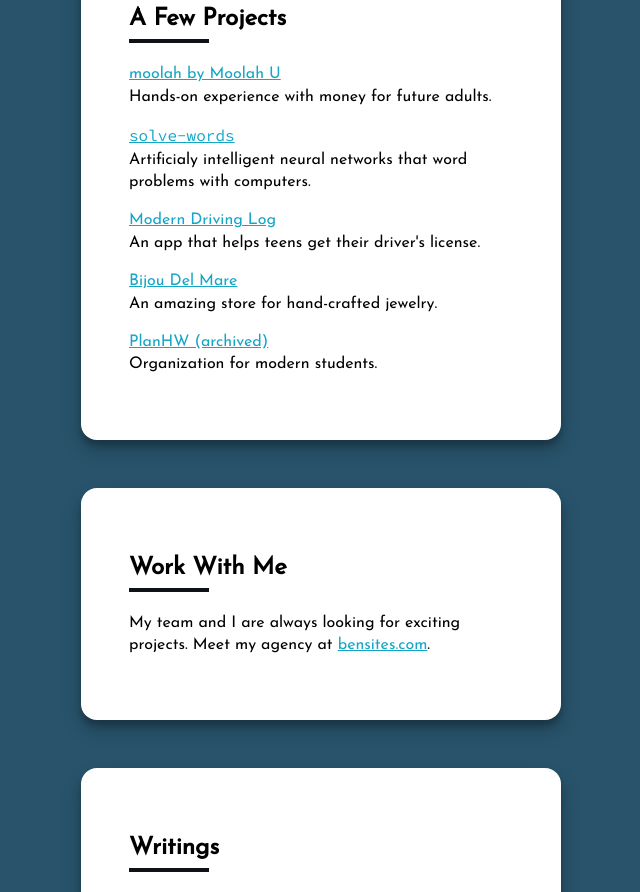
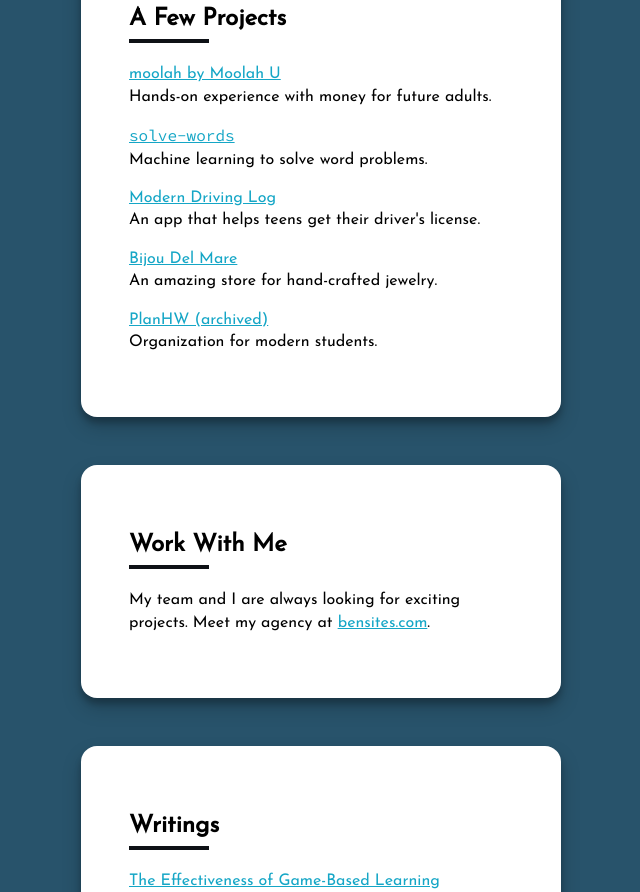
Before and after one commit to benaubin/benaubin.com, a Next.js app: page / in a window 1280 px wide. Shown: the part 1280-2172 px from the top of the page, without its empty margins (319-959 px from the left). Built offline with nearby package versions, Linux system fonts and the light colour scheme.

Commit message:
Update index.tsx

```diff
--- a/pages/index.tsx
+++ b/pages/index.tsx
@@ -49,7 +49,7 @@
 
       <p>
         <a href="http://byben.xyz/solve-words/"><code>solve-words</code></a><br/>
-        Artificialy intelligent neural networks that word problems with computers.
+        Machine learning to solve word problems.
       </p>
 
       <p>
```
